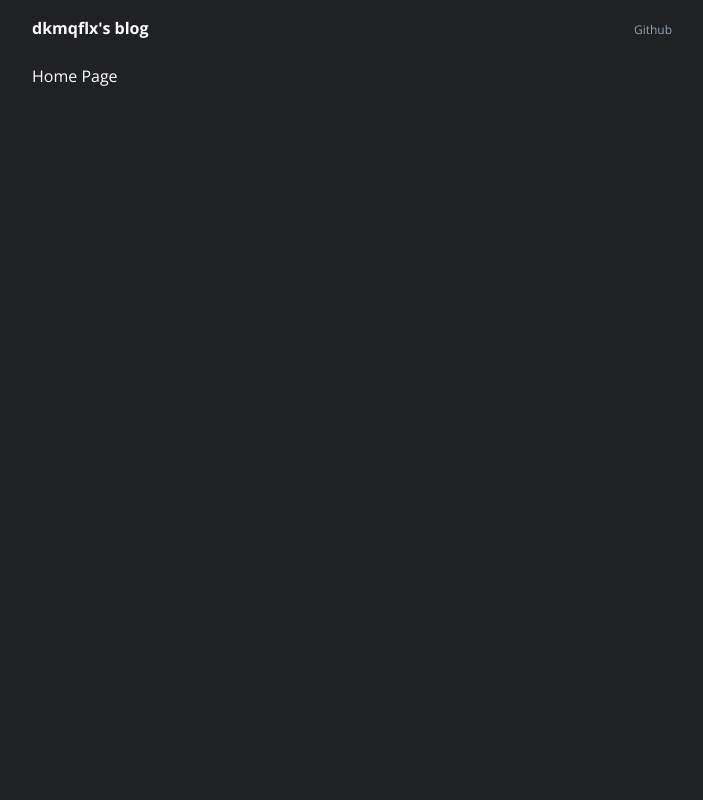
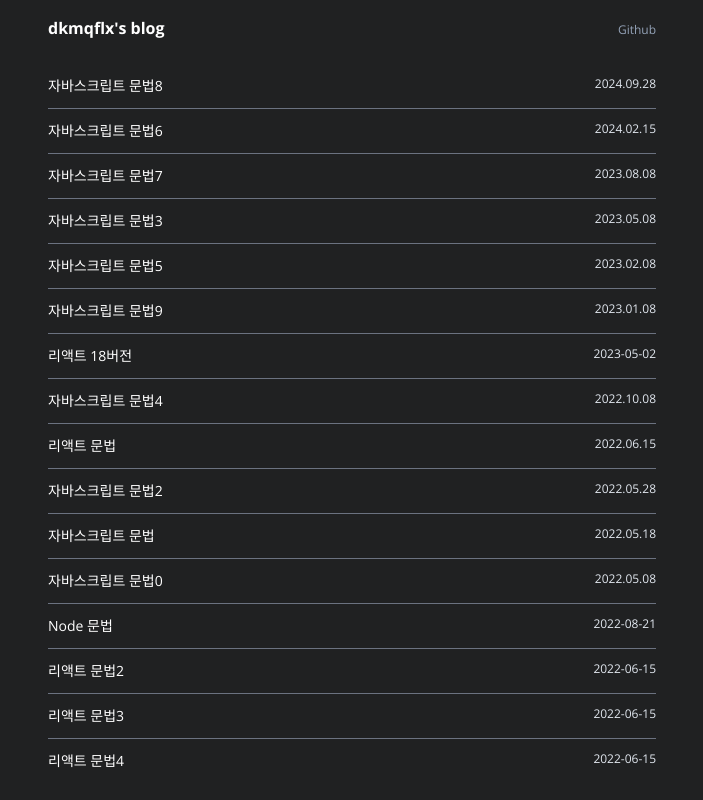
Before and after one commit to dkmqflx/blog, a Next.js app: page / in a window 1280 px wide. Shown: the whole page, without its empty margins (288-991 px from the left). Built offline with nearby package versions, Linux system fonts and the light colour scheme.

Commit message:
feat: add post list

```diff
--- /dev/null
+++ b/data/posts.json
@@ -0,0 +1,98 @@
+[
+  {
+    "title": "자바스크립트 문법0",
+    "description": "자바스크립트 문법 정리",
+    "date": "2022.05.08",
+    "route": "javascript-basic0"
+  },
+  {
+    "title": "자바스크립트 문법",
+    "description": "자바스크립트 문법 정리",
+    "date": "2022.05.18",
+    "route": "javascript-basic"
+  },
+  {
+    "title": "자바스크립트 문법2",
+    "description": "자바스크립트 문법 정리",
+    "date": "2022.05.28",
+    "route": "javascript-basic2"
+  },
+  {
+    "title": "자바스크립트 문법3",
+    "description": "자바스크립트 문법 정리",
+    "date": "2023.05.08",
+    "route": "javascript-basic3"
+  },
+  {
+    "title": "자바스크립트 문법4",
+    "description": "자바스크립트 문법 정리",
+    "date": "2022.10.08",
+    "route": "javascript-basic4"
+  },
+  {
+    "title": "자바스크립트 문법5",
+    "description": "자바스크립트 문법 정리",
+    "date": "2023.02.08",
+    "route": "javascript-basic5"
+  },
+  {
+    "title": "자바스크립트 문법6",
+    "description": "자바스크립트 문법 정리",
+    "date": "2024.02.15",
+    "route": "javascript-basic6"
+  },
+  {
+    "title": "자바스크립트 문법7",
+    "description": "자바스크립트 문법 정리",
+    "date": "2023.08.08",
+    "route": "javascript-basic7"
+  },
+  {
+    "title": "자바스크립트 문법8",
+    "description": "자바스크립트 문법 정리",
+    "date": "2024.09.28",
+    "route": "javascript-basic8"
+  },
+  {
+    "title": "자바스크립트 문법9",
+    "description": "자바스크립트 문법 정리",
+    "date": "2023.01.08",
+    "route": "javascript-basic9"
+  },
+  {
+    "title": "리액트 문법",
+    "description": "리액트 문법 정리",
+    "date": "2022.06.15",
+    "route": "react-basic"
+  },
+  {
+    "title": "리액트 문법2",
+    "description": "리액트 문법 정리2",
+    "date": "2022-06-15",
+    "route": "react-basic2"
+  },
+  {
+    "title": "리액트 문법3",
+    "description": "리액트 문법 정리3",
+    "date": "2022-06-15",
+    "route": "react-basic3"
+  },
+  {
+    "title": "리액트 문법4",
+    "description": "리액트 문법 정리4",
+    "date": "2022-06-15",
+    "route": "react-basic4"
+  },
+  {
+    "title": "Node 문법",
+    "description": "기본 적인 Node 사용법",
+    "date": "2022-08-21",
+    "route": "node-basic"
+  },
+  {
+    "title": "리액트 18버전",
+    "description": "리액트 18에 추가된 사항들 정리",
+    "date": "2023-05-02",
+    "route": "react18"
+  }
+]
--- a/src/app/globals.css
+++ b/src/app/globals.css
@@ -4,7 +4,6 @@
 
 html,
 body {
-  height: 100vh;
   overflow-y: auto;
   background-color: #202122;
   color: #fff;
--- a/src/app/layout.tsx
+++ b/src/app/layout.tsx
@@ -20,7 +20,7 @@ export default function RootLayout({
 }>) {
   return (
     <html lang="ko" className={openSans.className}>
-      <body className="max-w-screen-sm mx-auto py-4">
+      <body className="max-w-screen-sm mx-auto p-4">
         <Header />
         <main>{children}</main>
       </body>
--- a/src/app/page.tsx
+++ b/src/app/page.tsx
@@ -1,5 +1,31 @@
-function HomePage() {
-  return <div>Home Page</div>;
+import { getPosts } from '@/utils';
+import Link from 'next/link';
+
+async function HomePage() {
+  const posts = await getPosts();
+
+  return (
+    <ul>
+      {posts.map(({ title, route, date }, index) => (
+        <li
+          key={route}
+          className={`py-3 ${
+            index === 0
+              ? 'border-none'
+              : 'border-t border-solid border-gray-500'
+          }`}
+        >
+          <Link
+            href={`/posts/${route}`}
+            className="text-sm flex justify-between"
+          >
+            <span>{title}</span>
+            <span className="text-xs text-slate-200">{date.toString()}</span>
+          </Link>
+        </li>
+      ))}
+    </ul>
+  );
 }
 
 export default HomePage;
--- /dev/null
+++ b/src/types/index.ts
@@ -0,0 +1,6 @@
+export type Post = {
+  title: string;
+  description: string;
+  date: Date;
+  route: string;
+};
--- /dev/null
+++ b/src/utils/index.ts
@@ -0,0 +1,11 @@
+import { readFile } from 'fs/promises';
+import path from 'path';
+import { Post } from '@/types';
+
+export const getPosts = async () => {
+  const filePath = path.join(process.cwd(), 'data', 'posts.json');
+
+  return readFile(filePath, 'utf-8')
+    .then<Post[]>(JSON.parse)
+    .then((posts) => posts.sort((a, b) => (a.date > b.date ? -1 : 1)));
+};
```
